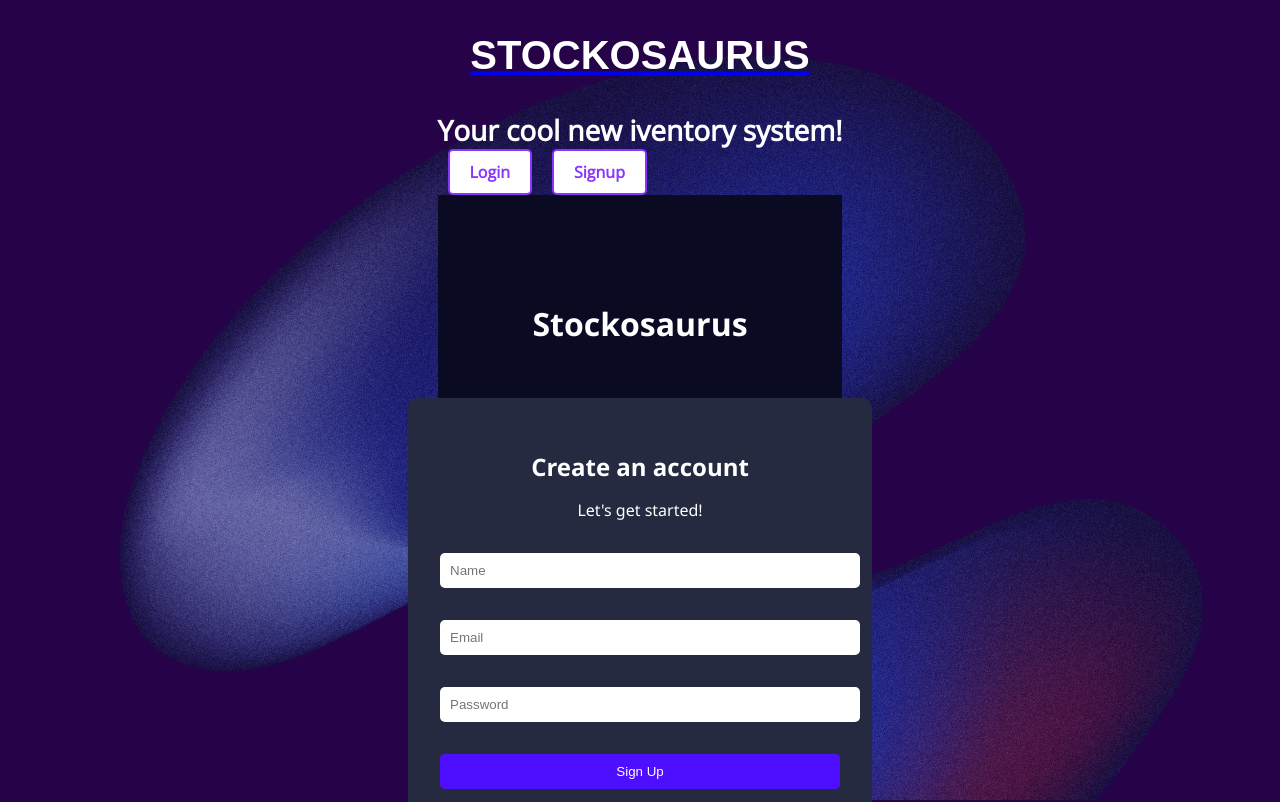
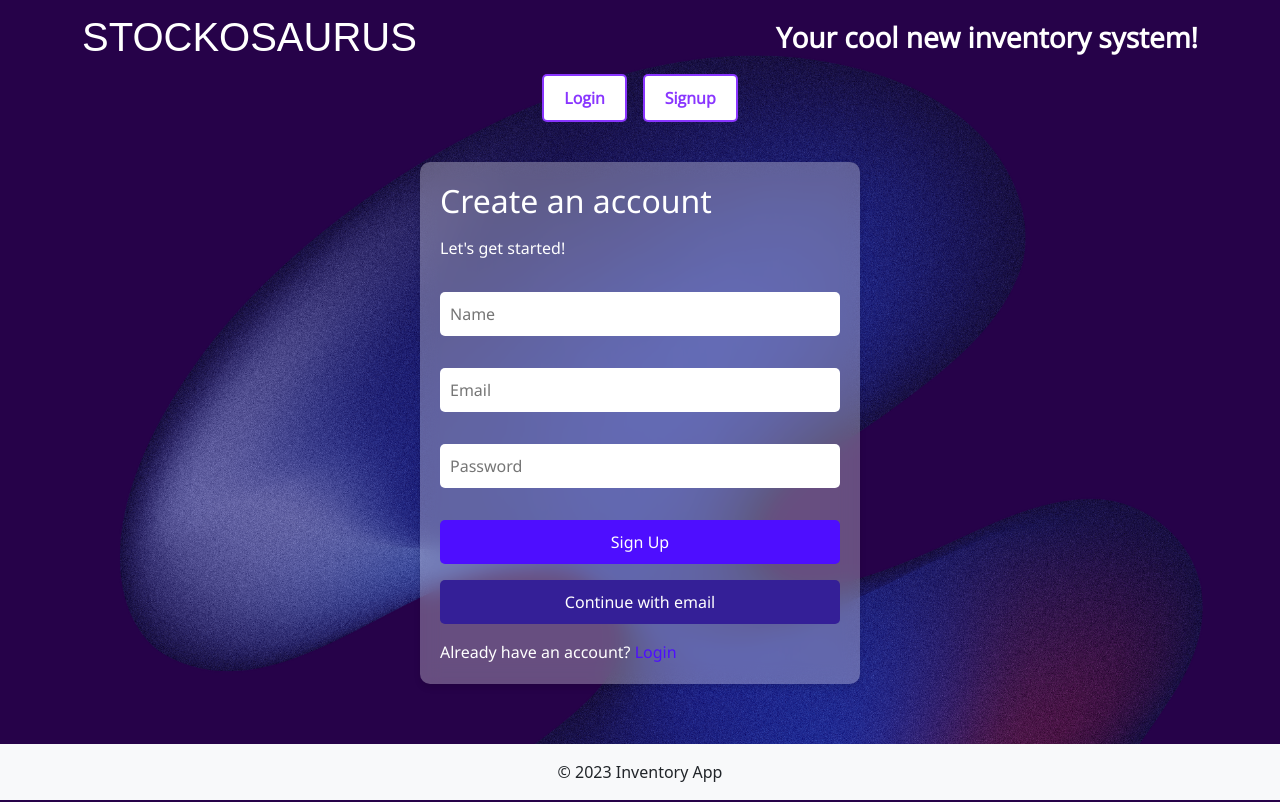
Before and after one commit to jdgiancola/Stockosaurus, a React (Vite) app in the folder client/: page /signup in a window 1280 px wide. Shown: the top 802 px of the page. Built offline with nearby package versions, Linux system fonts and the light colour scheme; a web font is replaced by a local one.

Commit message:
styling, fixing bootstrap-react

```diff
--- a/client/index.html
+++ b/client/index.html
@@ -7,6 +7,8 @@
     <meta name="viewport" content="width=device-width, initial-scale=1.0" />
     <link rel="preconnect" href="https://fonts.googleapis.com">
     <link rel="preconnect" href="https://fonts.gstatic.com" crossorigin>
+    <link rel="stylesheet" href="https://cdn.jsdelivr.net/npm/bootstrap@5.3.0/dist/css/bootstrap.min.css"
+        integrity="sha384-9ndCyUaIbzAi2FUVXJi0CjmCapSmO7SnpJef0486qhLnuZ2cdeRhO02iuK6FUUVM" crossorigin="anonymous" />
     <link
         href="https://fonts.googleapis.com/css2?family=Noto+Serif+Balinese&family=Open+Sans:ital@0;1&family=Rubik+Moonrocks&display=swap"
         rel="stylesheet">
--- a/client/package.json
+++ b/client/package.json
@@ -11,6 +11,7 @@
   },
   "dependencies": {
     "@apollo/client": "^3.8.7",
+    "bootstrap": "^5.3.2",
     "graphql": "^16.8.1",
     "jwt-decode": "^4.0.0",
     "react": "^18.2.0",
--- a/client/src/App.jsx
+++ b/client/src/App.jsx
@@ -12,6 +12,7 @@ import './Styles/Donate.css';
 import './Styles/Home.css';
 import './Styles/LoginPage.css';
 import './Styles/Signup-Page.css';
+import './Styles/Main.css';
 
 
 function App() {
@@ -21,6 +22,7 @@ function App() {
     <Router>
       <div className="App">
         <Header />
+        <div className='routebody'>
           <Routes>
             <Route path="/" exact component={Home} />
             <Route path="/about" element={<AboutPage />} />
@@ -29,6 +31,7 @@ function App() {
             <Route path="/donate" element={<DonatePage />} />
             {/* Add other routes here as needed */}
           </Routes>
+        </div>
         <Footer />
       </div>
     </Router>
--- a/client/src/Styles/Header.css
+++ b/client/src/Styles/Header.css
@@ -30,11 +30,10 @@
 }
 
 .fullheader {
-    display: flex;
-    justify-content: center;
-    align-items: center;
-    width: 100%;
+    width: 100vw;
     text-align: center;
+    display: block !important;
+
 }
 
 .tagline {
--- a/client/src/Styles/LoginPage.css
+++ b/client/src/Styles/LoginPage.css
@@ -13,7 +13,8 @@
   backdrop-filter: blur(10px);
   box-shadow: 0 4px 6px rgba(0, 0, 0, 0.1);
   text-align: center;
-  width: 75%;
+  width: 400px;
+  max-width: 100vw;
 }
 
 .login-form h2 {
@@ -32,9 +33,9 @@
 
 .login-form input {
   display: block;
+  margin: 10px 0;
   width: 100%;
   padding: 10px;
-  margin: 10px -10px;
   border-radius: 5px;
   border: none;
   font-family: 'Open Sans', sans-serif;
--- /dev/null
+++ b/client/src/Styles/Main.css
@@ -0,0 +1,9 @@
+.App {
+    min-height: 100vh;
+    display: flex;
+    flex-direction: column;
+}
+
+.routebody {
+    flex-grow: 1;
+}
--- a/client/src/Styles/Signup-Page.css
+++ b/client/src/Styles/Signup-Page.css
@@ -3,8 +3,7 @@
   flex-direction: column;
   align-items: center;
   justify-content: center;
-    height: 100vh;
-    background-color: #0a0a23; /* dark navy blue */
+  /* dark navy blue */
   color: white;
   font-family: 'Segoe UI', Tahoma, Geneva, Verdana, sans-serif;
 }
@@ -14,16 +13,17 @@
 }
 
 .signup-form-container {
-    background: #252a41; /* dark purple */
-    padding: 2rem;
+  background: rgba(255, 255, 255, 0.3);
   border-radius: 10px;
-    text-align: center;
-    width: 100%;
-    max-width: 400px;
+  padding: 20px;
+  backdrop-filter: blur(10px);
+  box-shadow: 0 4px 6px rgba(0, 0, 0, 0.1);
 }
 
 .signup-form-container h2 {
   margin-bottom: 1rem;
+  width: 400px;
+  max-width: 100vw;
 }
 
 .signup-form-container p {
@@ -44,7 +44,8 @@
 
 .btn-signup {
   width: 100%;
-    background-color: #4e0eff; /* vibrant blue */
+  background-color: #4e0eff;
+  /* vibrant blue */
   color: white;
   padding: 10px 20px;
   border: none;
@@ -55,7 +56,8 @@
 
 .btn-continue {
   width: 100%;
-    background-color: #341f97; /* purple */
+  background-color: #341f97;
+  /* purple */
   color: white;
   padding: 10px 20px;
   border: none;
@@ -68,6 +70,7 @@
 }
 
 .login-link a {
-    color: #4e0eff; /* vibrant blue */
+  color: #4e0eff;
+  /* vibrant blue */
   text-decoration: none;
 }
--- a/client/src/components/Header.jsx
+++ b/client/src/components/Header.jsx
@@ -12,7 +12,7 @@ const Header = () => {
   };
 
   return (
-    <Navbar bg="info" variant="dark" className="fullheader mb-4">
+    <Navbar bg="" variant="dark" className="fullheader mb-4">
       <Container className="justify-content-between">
         <Navbar.Brand as={Link} to="/" className="text-dark">
           <h1 className="titlename m-0">
@@ -20,13 +20,15 @@ const Header = () => {
           </h1>
         </Navbar.Brand>
         <Navbar.Text className="m-0 tagline" style={{ fontSize: '1.75rem', fontWeight: '700' }}>
-          Your cool new iventory system!
+          Your cool new inventory system!
         </Navbar.Text>
+      </Container>
+      <Container className='justify-content-center'>
         <Nav className='navbtns'>
           {Auth.loggedIn() ? (
             <>
               <Button as={Link} to="/" variant="primary" className="m-2 btn">
-                Home
+                Homehttps://react-bootstrap.github.io/docs/layout/grid
               </Button>
               <Button as={Link} to="/Donate" variant="primary" className="m-2 btn">
                 Donate
--- a/client/src/pages/About.jsx
+++ b/client/src/pages/About.jsx
@@ -1,10 +1,11 @@
 import React from 'react';
-import { Container, Card } from 'react-bootstrap';
+import { Container, Card, Spinner } from 'react-bootstrap';
 import '../Styles/About.css';
 
 const AboutPage = () => {
     return (
         <div>
+
             <Container className="d-flex flex-column justify-content-center align-items-center">
 
                 <Card id="aboutus" className="card mt-4 glass-container">
--- a/client/src/pages/LoginPage.jsx
+++ b/client/src/pages/LoginPage.jsx
@@ -5,8 +5,7 @@ const LoginPage = () => {
   return (
     <div className="login-container">
       <div className="login-form">
-        <h2>Create an account</h2>
-        <p>Let's get started!</p>
+        <h2>Log In!</h2>
         <form>
           <input type="text" placeholder="Name" />
           <input type="email" placeholder="Email" />
--- a/client/src/pages/Signup-Page.jsx
+++ b/client/src/pages/Signup-Page.jsx
@@ -5,9 +5,6 @@ import '../Styles/Signup-Page.css';
 const SignupPage = () => {
   return (
     <div className="signup-container">
-      <div className="signup-header">
-        <h1>Stockosaurus</h1>
-      </div>
       <div className="signup-form-container">
         <h2>Create an account</h2>
         <p>Let's get started!</p>
```
Also changed, not shown: 1 other file (tests, documents, lock files or other folders). Lines whose indentation alone changed are shown as unchanged.
